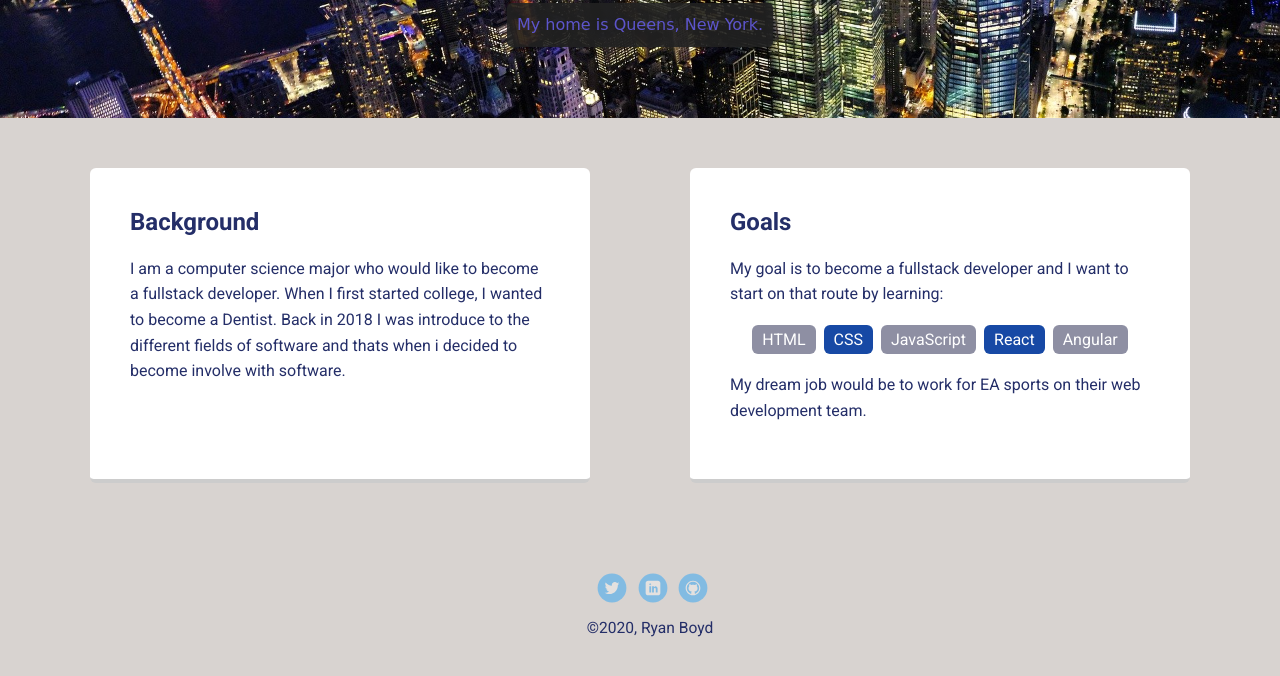
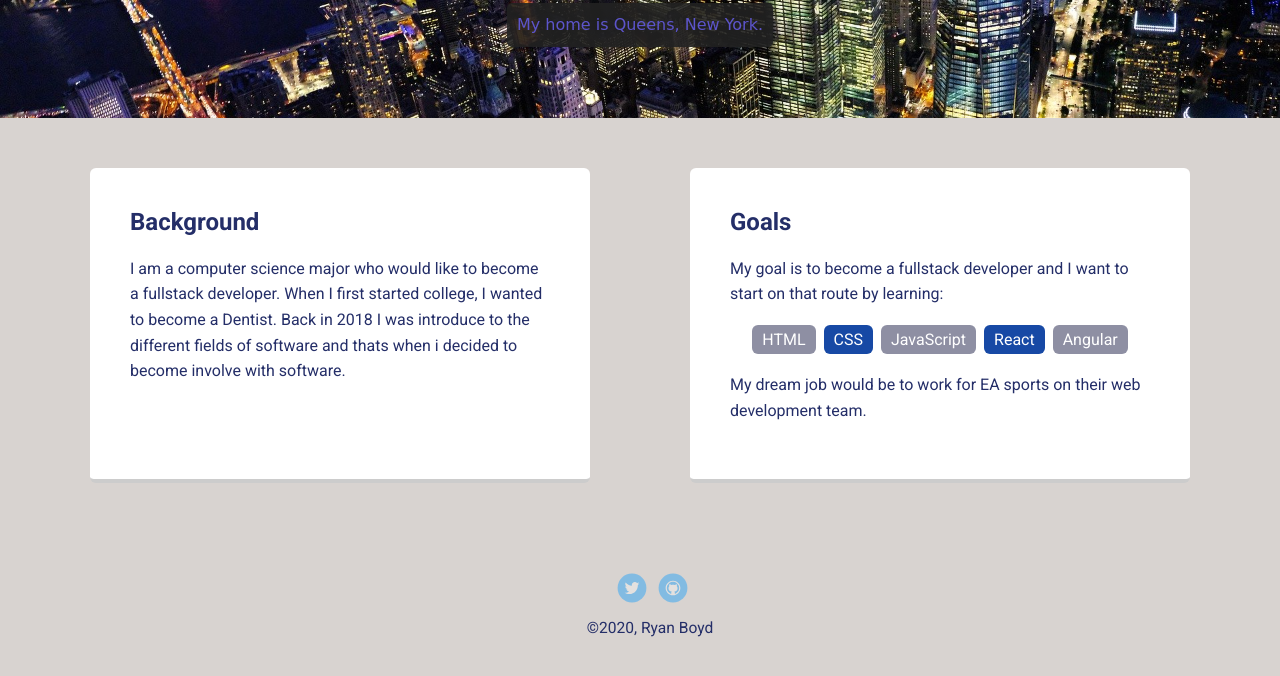
Before and after one commit to ryanj0108/portfolio-project, a plain HTML site: page index.html in a window 1280 px wide. Shown: the part 352-1028 px from the top of the page. Drawn offline with Linux system fonts and the light colour scheme; a web font is replaced by a local one.

Commit message:
deleted linkedin link

```diff
--- a/index.html
+++ b/index.html
@@ -45,9 +45,8 @@
     </main>
     <footer>
       <ul>
-        <li><a href="https://twitter.com/RyJamalB" class="social twitter">Twitter</a></li>
-        <li><a href="https://www.linkedin.com/in/ryan-boyd-7b21821b0" class="social linkedin">LinkedIn</a></li>
-        <li><a href="https://github.com/ryanj0108/ProfileProject" class="social github">Github</a></li>
+        <li><a href="https://twitter.com/RyJamalB" target="_blank" class="social twitter">Twitter</a></li>
+        <li><a href="https://github.com/ryanj0108/portfolio-project" target="_blank" class="social github">Github</a></li>
       </ul>
       <p class="copyright">&copy;2020, Ryan Boyd</p>
     </footer>
--- a/styles.css
+++ b/styles.css
@@ -161,9 +161,7 @@ a.social {
 a.twitter {
   background-image: url(images/twitter.svg);
 }
-a.linkedin {
-  background-image: url(images/linkedin.svg);
-}
+
 a.github {
   background-image: url(images/github.svg);
 }
```
